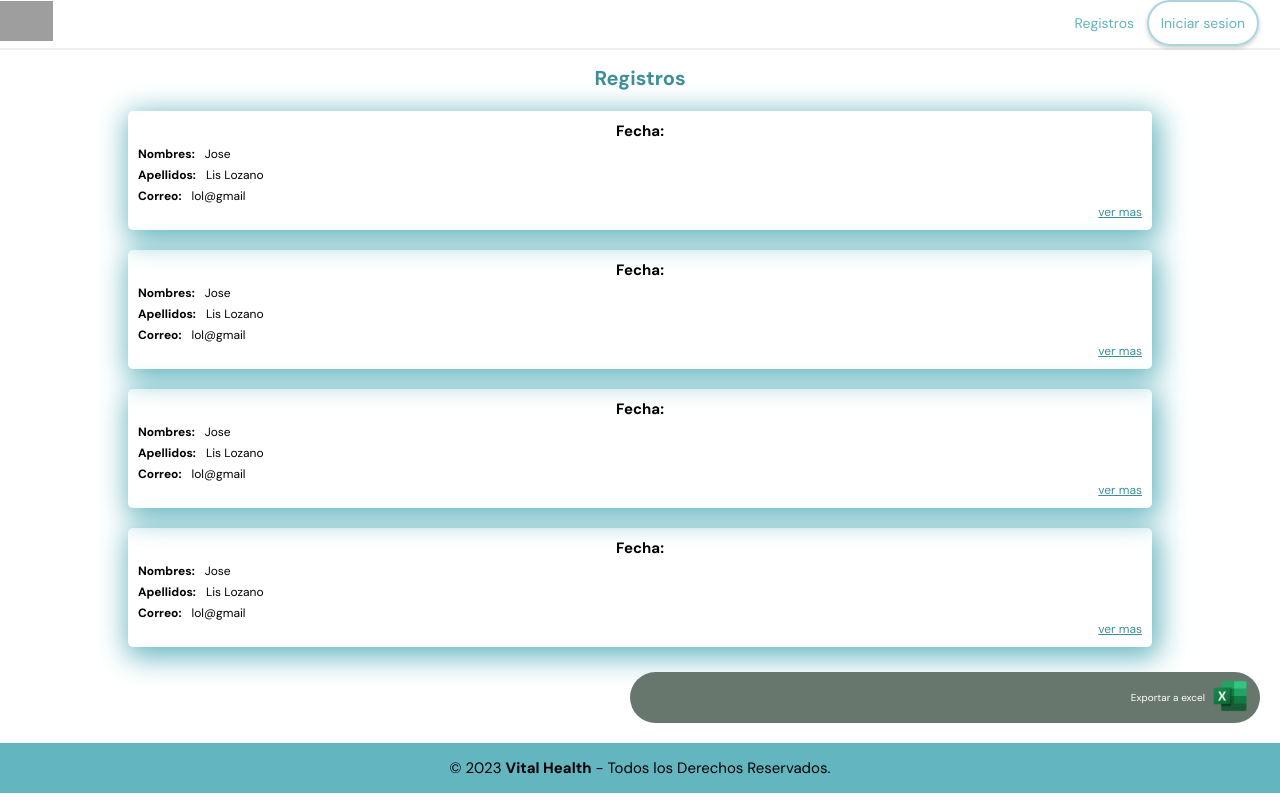
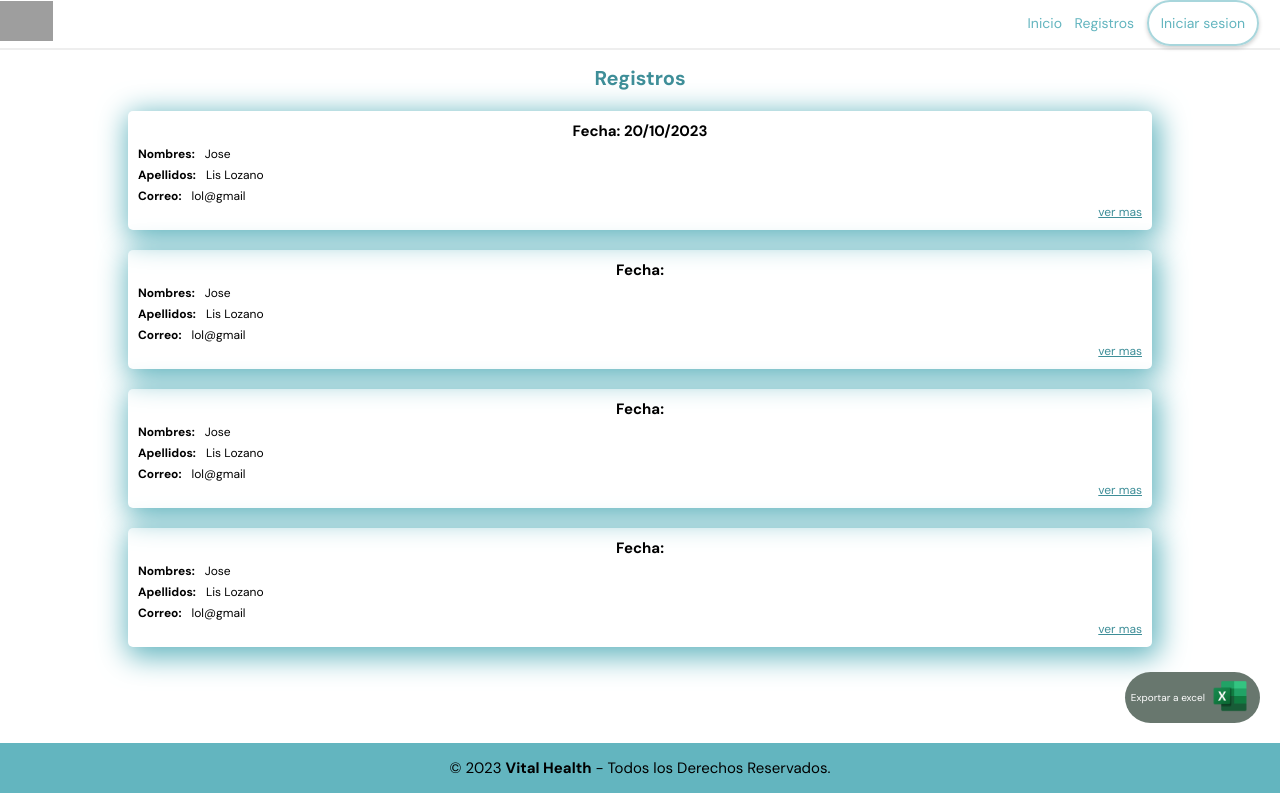
Before and after one commit to kevinlixx/Vital-health, a PHP site: page /registros.html in a window 1280 px wide. Run offline with PHP 8.4, Linux system fonts and the light colour scheme; some libraries are stand-ins or nearby versions; grey boxes are pictures that could not be loaded.

Commit message:
registros
Añadi para el excel

```diff
--- a/css/style-admin.css
+++ b/css/style-admin.css
@@ -209,6 +209,7 @@ main{
     box-shadow: 3px 6px 29px 4px var(--fountain);
     position: absolute;
     margin-top: 20px;
+    z-index: 1;
 }
 .div--ventanaRegistro{
     display: none;
@@ -222,6 +223,7 @@ main{
     box-shadow: 3px 6px 29px 4px var(--fountain);
     position: absolute;
     margin-top: 20px;
+    z-index: 1;
 }
 .cerrar-ventana{
     position: absolute;
@@ -339,7 +341,7 @@ main{
 .export--excel {
     display: flex;
     justify-content: flex-end;
-    width: 50%;
+    width: 135px;
     align-items: center;
     background-color: var(--green-gray);
     border-radius: 50px;
--- a/index-admin.html
+++ b/index-admin.html
@@ -32,6 +32,7 @@
                 <nav id="nav" class="menu-section">
                     <img src="img/logo_header.svg" alt="">
                     <ul>
+                        <li><a href="#inicio">Inicio</a></li>
                         <li><a href="">Registros</a></li>
                         <li><a href="javascript:abrirIngreso()" id="selected">Iniciar sesion</a></li>
                     </ul>
--- a/registros.html
+++ b/registros.html
@@ -32,6 +32,7 @@
                 <nav id="nav" class="menu-section">
                     <img src="img/logo_header.svg" alt="">
                     <ul>
+                        <li><a href="#inicio">Inicio</a></li>
                         <li><a href="">Registros</a></li>
                         <li><a href="javascript:abrirIngreso()" id="selected">Iniciar sesion</a></li>
                     </ul>
@@ -76,7 +77,7 @@
             <div class="div--registros">
                 <h1>Registros</h1>
                 <div class="div--formulario">
-                    <h2>Fecha:</h2>
+                    <h2>Fecha: 20/10/2023</h2>
                     <section class="section--info">
                         <p class="subtitle">Nombres:</p>
                         <p>Jose</p>
```
